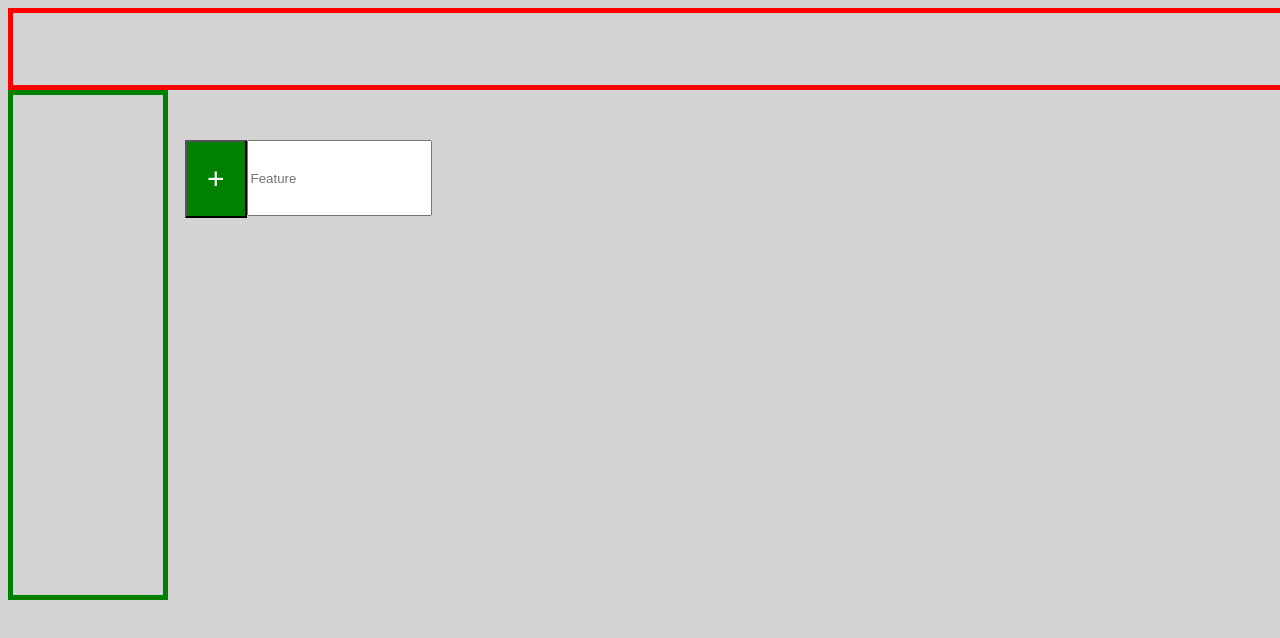
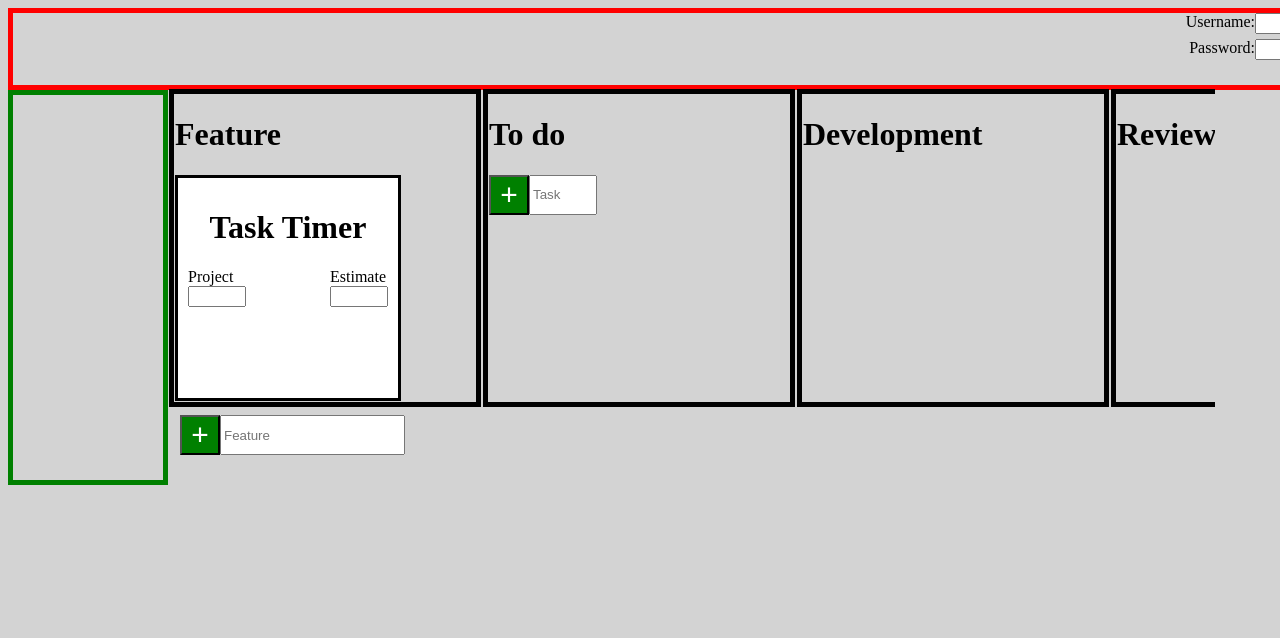
Before and after one commit to kevin729/Task_Time_Tracker, an Angular app: page /sprint/edit/1 in a window 1280 px wide. Shown: the top 638 px of the page. Built offline with nearby package versions, Linux system fonts and the light colour scheme.

Commit message:
Added Form and ReactiveForm modules continued with styling

```diff
--- a/package.json
+++ b/package.json
@@ -27,6 +27,7 @@
     "@angular/cli": "~14.2.1",
     "@angular/compiler-cli": "^14.0.0",
     "@types/jasmine": "~4.0.0",
+    "@types/node": "^18.7.14",
     "jasmine-core": "~4.3.0",
     "karma": "~6.4.0",
     "karma-chrome-launcher": "~3.1.0",
--- a/src/app/app.component.css
+++ b/src/app/app.component.css
@@ -1,5 +1,5 @@
 #topBarWrapper {
-  width:99%;
+  width:1400px;
   height:72px;
   border: solid 5px red;
 }
@@ -7,7 +7,6 @@
 #sideBarWrapper {
   display:inline-block;
   width:150px;
-  height:500px;
+  height:385px;
   border: solid 5px green;
-  position:absolute;
 }
--- a/src/app/app.component.html
+++ b/src/app/app.component.html
@@ -1,4 +1,22 @@
-<div id="topBarWrapper"></div>
+<div id="topBarWrapper">
+  <form style="float:right; margin:0px;" [formGroup]="loginForm">
+    <div class="inputDiv">
+      <input id="username" style="width:150px;" [formControl]="usernameField"/>
+      <label >Username:</label>
+    </div>
+
+    <div class="inputDiv">
+      <input id="password" type="password" style="width:150px;" [formControl]="passwordField" />
+      <label >Password:</label>
+    </div>
+
+    <div class="inputDiv">
+      <input type="submit" [formControl]="registerBtn"/>
+      <input type="submit" [formControl]="loginBtn"/>
+    </div>
+  </form>
+</div>
+
 <div id="sideBarWrapper"></div>
 
 <router-outlet></router-outlet>
--- a/src/app/app.component.ts
+++ b/src/app/app.component.ts
@@ -1,4 +1,5 @@
 import { Component } from '@angular/core';
+import { FormGroup, FormControl } from '@angular/forms';
 
 @Component({
   selector: 'app-root',
@@ -6,5 +7,17 @@ import { Component } from '@angular/core';
   styleUrls: ['./app.component.css']
 })
 export class AppComponent {
-  title = 'TaskTimeTracker';
+  title = 'Task Time Tracker';
+
+  usernameField = new FormControl();
+  passwordField = new FormControl();
+  loginBtn = new FormControl("Login");
+  registerBtn = new FormControl("Register");
+
+  loginForm = new FormGroup({
+    "username" : this.usernameField,
+    "password" : this.passwordField,
+    "login" : this.loginBtn,
+    "register" : this.registerBtn
+  });
 }
--- a/src/app/app.module.ts
+++ b/src/app/app.module.ts
@@ -1,6 +1,8 @@
 import { NgModule } from '@angular/core';
 import { BrowserModule } from '@angular/platform-browser';
+
 import { FormsModule } from '@angular/forms';
+import { ReactiveFormsModule } from '@angular/forms';
 
 import { AppRoutingModule } from './app-routing.module';
 import { AppComponent } from './app.component';
@@ -16,7 +18,8 @@ import { EditComponent } from './sprint/edit/edit.component';
   imports: [
     BrowserModule,
     AppRoutingModule,
-    FormsModule
+    FormsModule,
+    ReactiveFormsModule
   ],
   providers: [],
   bootstrap: [AppComponent]
--- a/src/app/sprint/edit/edit.component.html
+++ b/src/app/sprint/edit/edit.component.html
@@ -1,50 +1,69 @@
-<div class="sprintTableWrapper">
-
-  <div style="margin:20px; display:inline-block">
-    <div style="float:left;">
-      <button class="addBtn" (click)="addFeature()">+</button>
-    </div>
-    <div style="float:left; height:70px;">
-      <input style="min-height:70px;" placeholder="Feature" [(ngModel)]="featureTitle"/>
-    </div>
-  </div>
-
+<div class="sprintTableWrapper" #tableWrapper>
   <table class="sprintTable">
-    <div class="scroll">
       <tbody>
-        <div *ngFor="let feature of features">
+        <div *ngFor="let feature of features; let f = index" [attr.data-index]="f">
           <tr>
             <td>
               <h1>Feature</h1>
 
+
               <div class="feature">
                 <h1>{{feature}}</h1>
+
+                <div style="inline-block; float:left;">
+                  <div>
+                    <label for="project">Project</label>
+                  </div>
+
+                  <div>
+                    <input id="project" style="width:50px;"/>
+                  </div>
+
+                </div>
+
+                <div style="inline-block; float:right;">
+                  <div>
+                    <label for="estimate">Estimate</label>
+                  </div>
+
+                  <div>
+                    <input id="estimate" style="width:50px;"/>
+                  </div>
+                </div>
+
               </div>
             </td>
 
             <td>
               <h1>To do</h1>
 
-              <div style=" display:inline-block">
+              <div style="margin-bottom: 100px; width:100%;">
                 <div style="float:left;">
                   <button class="addBtn" (click)="addTask()">+</button>
                 </div>
                 <div style="float:left; height:70px;">
-                  <input style="min-height:70px;" placeholder="Task" [(ngModel)]="taskTitle"/>
+                  <input style="width:60px; min-height:34px;" placeholder="Task" [(ngModel)]="taskTitle"/>
                 </div>
               </div>
 
-              <div class="task" *ngFor="let task of tasks">
+              <div *ngFor="let task of tasks; let i = index" [attr.data-index]="i" id="{{f}}{{i}}" class="task" (dragstart)="dragStart($event)" draggable="true">
                 <h3>{{task}}</h3>
               </div>
 
-            <td><h1>Development</h1></td>
+            <td (dragover)="dragOver($event)" (drop)="dragDrop($event)"><h1>Development</h1></td>
             <td><h1>Review</h1></td>
             <td><h1>Testing</h1></td>
             <td><h1>Closed</h1></td>
           </tr>
         </div>
         </tbody>
-      </div>
     </table>
+  <div class="addFeature">
+    <div style="float:left;" >
+      <button class="addBtn" style="height:40px;" (click)="addFeature()">+</button>
+    </div>
+    <div style="float:left; height:40px;">
+      <input style="min-height:34px;" placeholder="Feature" [(ngModel)]="featureTitle"/>
+    </div>
+  </div>
 </div>
--- a/src/app/sprint/edit/edit.component.ts
+++ b/src/app/sprint/edit/edit.component.ts
@@ -1,4 +1,6 @@
-import { Component, OnInit, ViewChild, ElementRef, AfterViewInit } from '@angular/core';
+import { Component, OnInit, ViewChild, ElementRef, AfterViewInit, Input } from '@angular/core';
+import { FormGroup, FormControl } from '@angular/forms';
+
 
 
 @Component({
@@ -6,14 +8,24 @@ import { Component, OnInit, ViewChild, ElementRef, AfterViewInit } from '@angula
   templateUrl: './edit.component.html',
   styleUrls: ['./edit.component.css']
 })
+
+
 export class EditComponent implements OnInit {
 
   featureTitle : any;
-  features : any = [];
+  features : any = ["Task Timer"];
 
   taskTitle : any;
   tasks : any = [];
 
+
+  @ViewChild('tableWrapper')
+  tableWrapper : any;
+  table : any;
+
+  ngAfterViewInit(): void {
+   this.table = this.tableWrapper.nativeElement;
+  }
 
   constructor() {
   }
@@ -22,11 +34,11 @@ export class EditComponent implements OnInit {
   }
 
   addFeature(): void {
-    if (this.featureTitle == "" || this.featureTitle == undefined) {
-      return;
-    }
+      if (this.featureTitle == "" || this.featureTitle == undefined) {
+        return;
+      }
 
-    this.features.push(this.featureTitle);
+      this.features.push(this.featureTitle)
   }
 
   addTask(): void {
@@ -34,5 +46,21 @@ export class EditComponent implements OnInit {
       return;
     }
 
-    this.tasks.push(this.taskTitle)}
+    this.tasks.push(this.taskTitle)
+  }
+
+  dragStart(e : any): void {
+    e.dataTransfer.setData("elementID", e.target.id)
+  }
+
+  dragOver(e : any): void {
+    e.preventDefault();
+  }
+
+  dragDrop(e : any): void {
+      const elementID = e.dataTransfer.getData("elementID")
+      const element = document.getElementById(elementID)
+
+      alert(elementID)
+  }
 }
--- a/src/styles.css
+++ b/src/styles.css
@@ -2,43 +2,41 @@ html, body {
   width:100%;
   height:100%;
   background:lightgrey;
+  overflow:hidden;
+}
+
+.sprintTableWrapper {
+  display:inline-block;
+  overflow:scroll;
+  position:absolute;
+  left:165px;
+  top:85px;
+
+  width:1050px;
+  height:400px;
 
 }
 
-.sprintTableWrapperHeader {
-  display:inline-block;
-  position:absolute;
-  left:165px;
-  top:88px;
-}
-
-.sprintTableHeader {
-}
-
-
-.sprintTableWrapper {
-  display:inline-block;
-
-  position:absolute;
-  left:165px;
-  top:120px;
-}
-
 .sprintTable {
-  width:90%;
+  width:100%;
 }
 
 th, td, tr {
-  width:700px;
+  min-width:300px;
   border: 5px solid black;
 }
 
 .feature {
+  padding:10px;
   display:block;
   width:200px;
   height:200px;
   border:3px solid black;
   background-color: white;
+}
+
+.feature h1 {
+  text-align:center;
 }
 
 .task {
@@ -50,10 +48,32 @@ th, td, tr {
   background-color: white;
 }
 
+.addFeature {
+  position:fixed;
+  top:400px;
+  margin:15px;
+  display:inline-block;
+}
+
 .addBtn {
+  line-height:10px;
+  text-align:vertical;
   font-size:30px;
   color:white;
   background-color:green;
-  margin-bottom:20px;
-  padding:20px;
+  width:40px;
+  height:40px;
 }
+
+label {
+  display:inline-block;
+}
+
+.inputDiv {
+  height: 16px;
+  margin-bottom:10px;
+}
+
+form label, form input {
+  float:right;
+}
```
Also changed, not shown: 1 other file (tests, documents, lock files or other folders).
